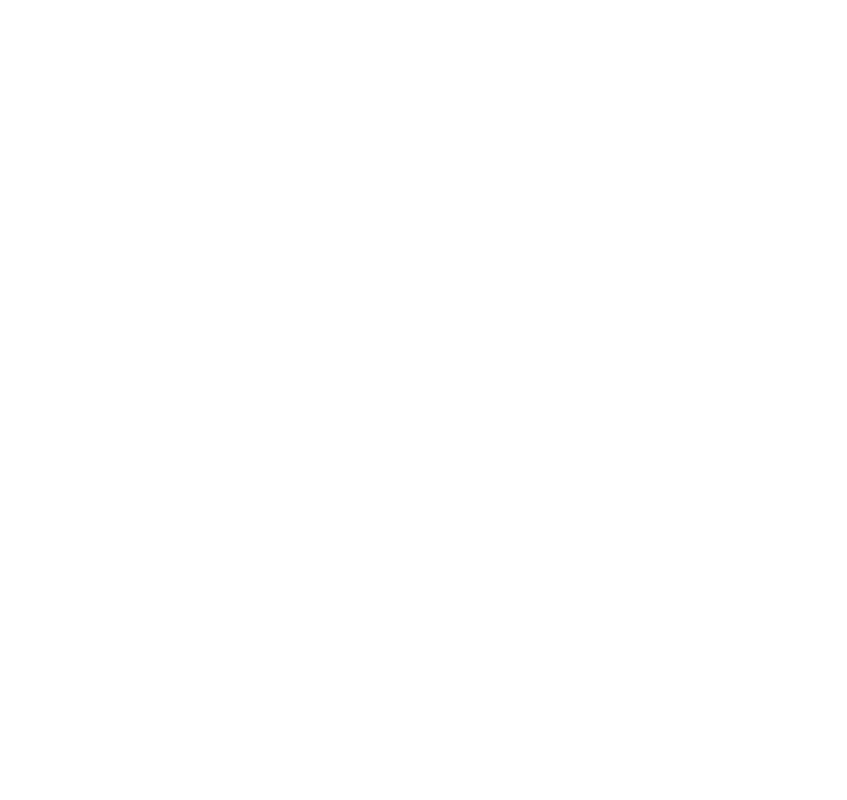
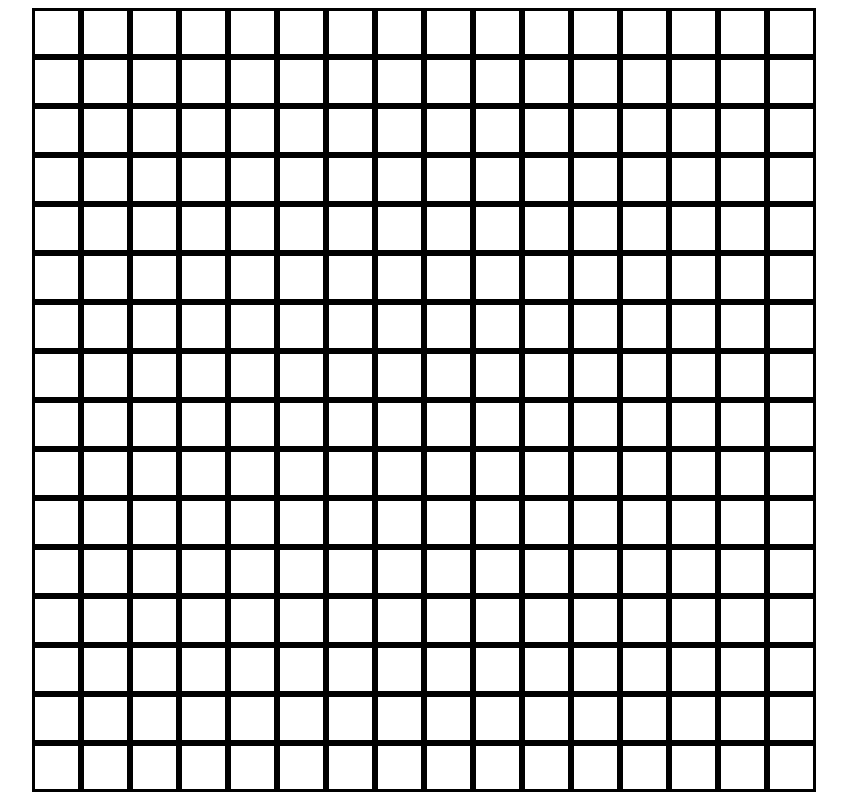
Before and after one commit to GodEmperorOfDune/Odin-Etch-A-Sketch, a plain HTML site: page index.html in a window 1280 px wide. Shown: the whole page, without its empty margins (216-1063 px from the left). Drawn offline with Linux system fonts and the light colour scheme.

Commit message:
JS now creates all divs.  added function to create boxes on page.

```diff
--- /dev/null
+++ b/css/style.css
@@ -0,0 +1,17 @@
+body {
+    height: 100vh;
+    display: flex;
+    margin: 0;
+    padding: 0;
+    justify-content: center;
+    align-items: center;
+}
+
+#sketchArea {
+    display: flex;
+    flex: 1;
+    justify-content: center;
+    align-items: center;
+    margin: 0;
+    padding: 0;
+}
--- a/etch-a-sketch.js
+++ b/etch-a-sketch.js
@@ -0,0 +1,46 @@
+// setting up elements from HTML and creating new ones in JS
+const body = document.querySelector("body");
+//const sketchArea = document.querySelector("#sketchArea");
+const sketchArea = document.createElement("div");
+sketchArea.setAttribute("id", "sketchArea");
+
+
+body.appendChild(sketchArea);
+
+
+const userScreenHeight = window.innerHeight;
+const userScreenWidth = window.innerWidth;
+const sketchAreaHeight = sketchArea.offsetHeight;
+
+
+
+console.log(userScreenHeight);
+console.log(userScreenWidth);
+console.log(sketchAreaHeight);
+
+
+
+//setting the properties to make the box square with a border
+function boxPixelSetProperties(numberOfBoxesWide) {
+    let sketchAreaSize = 0;
+    if(userScreenHeight < userScreenWidth) {
+        sketchAreaSize = userScreenHeight;
+    } else {
+        sketchAreaSize = userScreenWidth;
+    }
+    let sizeOfBoxes = Math.floor((sketchAreaSize - 100) / numberOfBoxesWide);
+
+    for(let i = 0; i < numberOfBoxesWide; i++) {
+        let sketchRow = document.createElement("div");
+        sketchArea.appendChild(sketchRow);
+        for(let j = 0; j < numberOfBoxesWide; j++) {
+            let boxPixel = document.createElement("div");
+            // setting attributes of the boxes to be added
+            boxPixel.setAttribute("style", `height: ${sizeOfBoxes}px; width: ${sizeOfBoxes}px;`);
+            boxPixel.style.border = "solid";
+            sketchRow.appendChild(boxPixel);
+        }
+    }
+}
+
+boxPixelSetProperties(16);
--- a/index.html
+++ b/index.html
@@ -4,6 +4,7 @@
     <meta charset="UTF-8">
     <meta name="viewport" content="width=device-width, initial-scale=1.0">
     <title>Document</title>
+    <link href="./css/style.css" rel="stylesheet">
     <script src="etch-a-sketch.js" defer></script>
 </head>
 <body>
```
